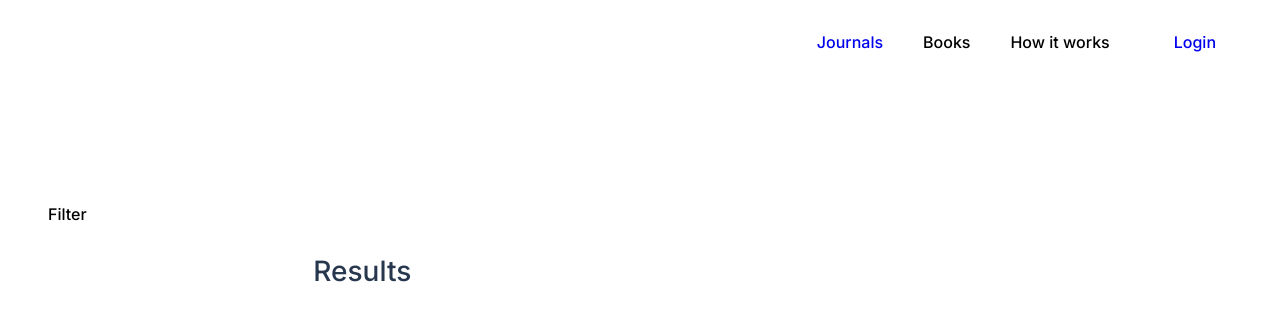
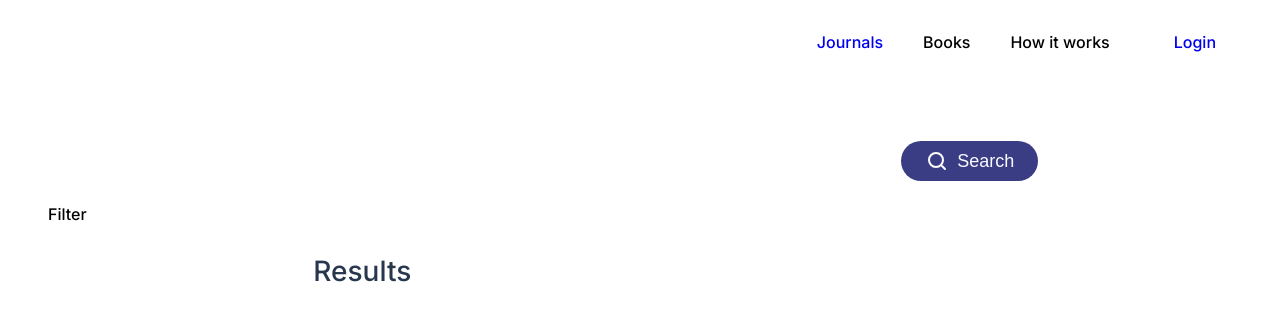
Before and after one commit to donjoshi/v-lib, a React (Create React App) app: page /results in a window 1280 px wide. Shown: the top 320 px of the page. Built offline with nearby package versions, Linux system fonts and the light colour scheme.

Commit message:
Update results.jsx

```diff
--- a/src/pages/results/results.jsx
+++ b/src/pages/results/results.jsx
@@ -94,18 +94,18 @@ export default function Results() {
 
                         </textarea>
 
-                        {isFocused && (
+
                         <div className="button-container">
                             <button type="submit" disabled={isLoading} onClick={handleButtonClick}>
                                 <svg width="24" height="24" viewBox="0 0 24 24" fill="none" xmlns="http://www.w3.org/2000/svg">
-<path d="M11 18C14.866 18 18 14.866 18 11C18 7.13401 14.866 4 11 4C7.13401 4 4 7.13401 4 11C4 14.866 7.13401 18 11 18Z" stroke="white" stroke-width="2"/>
-<path d="M20 20L17 17" stroke="white" stroke-width="2" stroke-linecap="round"/>
+                                    <path d="M11 18C14.866 18 18 14.866 18 11C18 7.13401 14.866 4 11 4C7.13401 4 4 7.13401 4 11C4 14.866 7.13401 18 11 18Z" stroke="white" stroke-width="2" />
+                                    <path d="M20 20L17 17" stroke="white" stroke-width="2" stroke-linecap="round" />
                                 </svg>
 
                                 {isLoading ? "Searching...." : "Search"}
                             </button>
                         </div>
-                        )}
+
 
 
 
```
Lines whose indentation alone changed are shown as unchanged.
